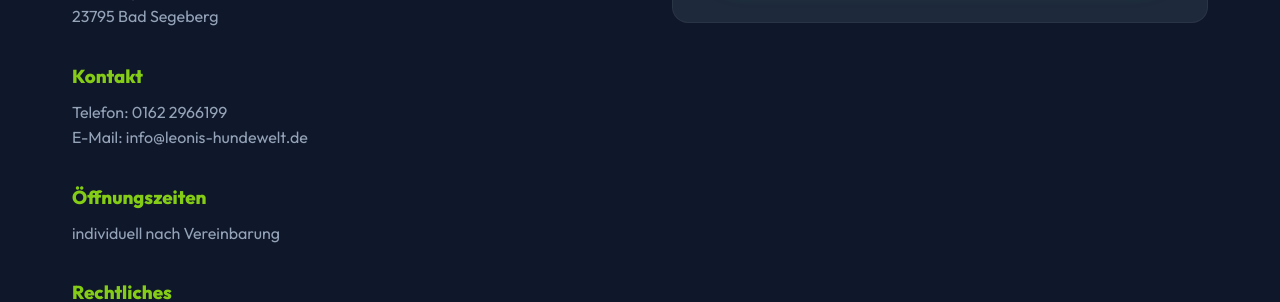
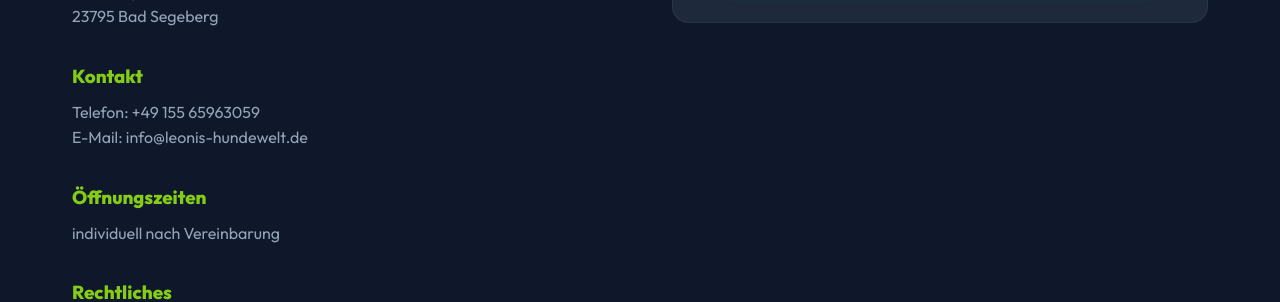
Before and after one commit to leonis-hundewelt/hundewelt, a Jekyll site: the page built from kontakt.md, in a window 1280 px wide and 900 px high, scrolled down 319 px. Shown: the part 158-460 px from the top of the window. Built offline with Jekyll 4.4.1, drawn with Linux system fonts in a browser that asks for light colours; some of the changed text lies outside the part shown.

Commit message:
Change to variable

```diff
--- a/_config.yml
+++ b/_config.yml
@@ -20,6 +20,9 @@
 
 title: Leonis Hundewelt
 email: info@leonis-hundewelt.de
+telefon: +49 155 65963059
+telefon_url: +4915565963059
+telefon_wa: 4915565963059
 description: >- # this means to ignore newlines until "baseurl:"
   Deine Premium-Hundebetreuung. Wir kümmern uns mit Herz und Verstand um deinen Vierbeiner.
 baseurl: "" # the subpath of your site, e.g. /blog
--- a/_layouts/default.html
+++ b/_layouts/default.html
@@ -60,7 +60,7 @@
       <div class="footer-col">
         <h3>Kontakt</h3>
         <p>E-Mail: <a href="mailto:{{ site.email }}">{{ site.email }}</a></p>
-        <p>Telefon: <a href="tel:+491622966199">0162 2966199</a></p>
+        <p>Telefon: <a href="tel:{{ site.telefon_url }}">{{ site.telefon }}</a></p>
       </div>
       <div class="footer-col">
         <h3>Folge uns</h3>
--- a/index.html
+++ b/index.html
@@ -7,7 +7,7 @@
     <div class="container">
         <h1>Liebevolle Betreuung<br>für deinen besten Freund</h1>
         <p>Individuelle Begleitung für deinen Hund<br>Professionell, Empathisch & Mobil</p>
-        <a href="https://wa.me/491622966199" class="btn" target="_blank">Termin per WhatsApp vereinbaren</a>
+        <a href="https://wa.me/{{ site.telefon_wa }}" class="btn" target="_blank">Termin per WhatsApp vereinbaren</a>
     </div>
 </section>
 
--- a/kontakt.md
+++ b/kontakt.md
@@ -25,8 +25,8 @@
       <div style="margin-bottom: 2rem;">
         <h3 style="color: var(--primary-color); margin-bottom: 0.5rem;">Kontakt</h3>
         <p style="color: var(--text-muted);">
-          Telefon: <a href="tel:+491622966199">0162 2966199</a><br>
-          E-Mail: <a href="mailto:info@leonis-hundewelt.de">info@leonis-hundewelt.de</a>
+          Telefon: <a href="tel:{{ site.telefon_url }}">{{ site.telefon }}</a><br>
+          E-Mail: <a href="mailto:{{ site.email }}">{{ site.email }}</a>
         </p>
       </div>
 
@@ -51,7 +51,7 @@
         <h3 style="margin-bottom: 1rem;">Schreib mir!</h3>
         <p>Am schnellsten erreichst du mich per WhatsApp.<br>
         Klick einfach auf den Button unten, um einen Chat zu starten.</p>
-        <a href="https://wa.me/491622966199" class="btn btn-whatsapp" target="_blank" style="display: inline-flex; align-items: center; justify-content: center; gap: 10px;">
+        <a href="https://wa.me/{{ site.telefon_wa }}" class="btn btn-whatsapp" target="_blank" style="display: inline-flex; align-items: center; justify-content: center; gap: 10px;">
           <svg xmlns="http://www.w3.org/2000/svg" width="24" height="24" fill="currentColor" viewBox="0 0 16 16">
             <path d="M13.601 2.326A7.854 7.854 0 0 0 7.994 0C3.627 0 .068 3.558.064 7.926c0 1.399.366 2.76 1.057 3.965L0 16l4.204-1.102a7.933 7.933 0 0 0 3.79.965h.004c4.368 0 7.926-3.558 7.93-7.93A7.898 7.898 0 0 0 13.6 2.326zM7.994 14.521a6.573 6.573 0 0 1-3.356-.92l-.24-.144-2.494.654.666-2.433-.156-.251a6.56 6.56 0 0 1-1.007-3.505c0-3.626 2.957-6.584 6.591-6.584a6.56 6.56 0 0 1 4.66 1.931 6.557 6.557 0 0 1 1.928 4.66c-.004 3.639-2.961 6.592-6.592 6.592zm3.615-4.934c-.197-.099-1.17-.578-1.353-.646-.182-.065-.315-.099-.445.099-.133.197-.513.646-.627.775-.114.133-.232.148-.43.05-.197-.1-.836-.308-1.592-.985-.59-.525-.985-1.175-1.103-1.372-.114-.198-.011-.304.088-.403.087-.088.197-.232.296-.346.1-.114.133-.198.198-.33.065-.134.034-.248-.015-.347-.05-.099-.445-1.076-.612-1.47-.16-.389-.323-.335-.445-.34-.114-.007-.247-.007-.38-.007a.729.729 0 0 0-.529.247c-.182.198-.691.677-.691 1.654 0 .977.71 1.916.81 2.049.098.133 1.394 2.132 3.383 2.992.47.205.84.326 1.129.418.475.152.904.129 1.246.08.38-.058 1.171-.48 1.338-.943.164-.464.164-.86.114-.943-.049-.084-.182-.133-.38-.232z"/>
           </svg>
```
Also changed, not shown: impressum.md (+2 -2 lines).
